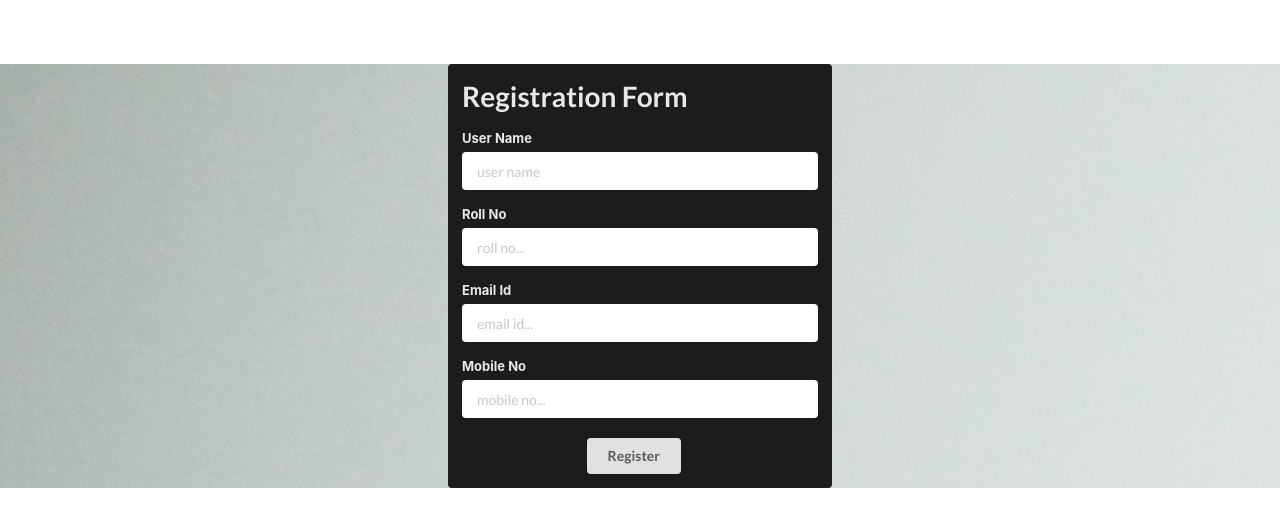
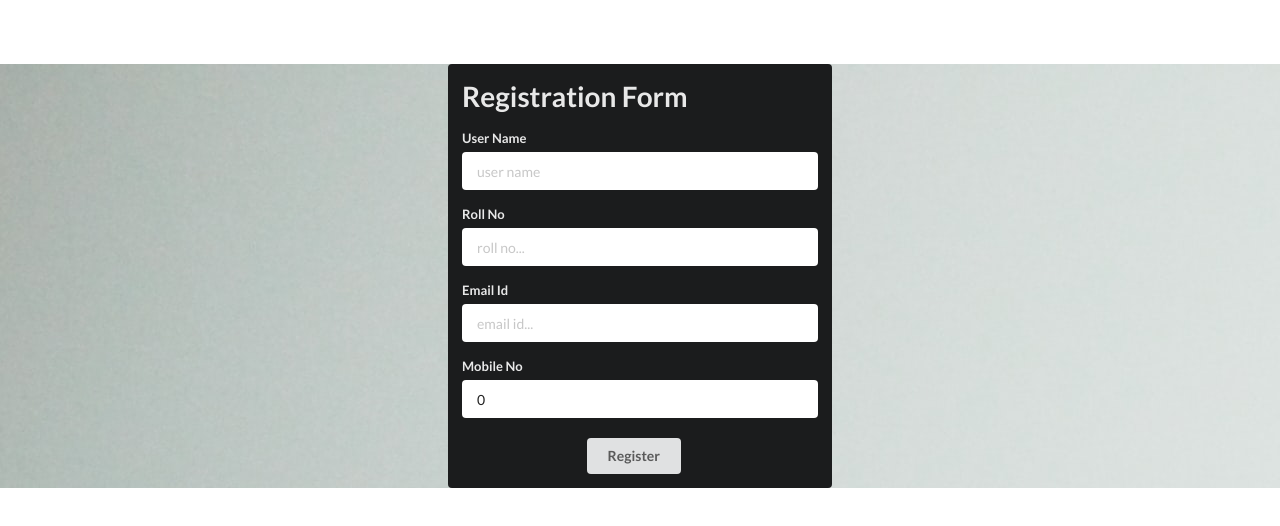
Before and after one commit to MALLIKAARJUNM/mock-project, a React (Create React App) app: page / in a window 1280 px wide. Shown: the top 526 px of the page. Built offline with nearby package versions, Linux system fonts and the light colour scheme.

Commit message:
(19-1)commit

```diff
--- a/src/App.js
+++ b/src/App.js
@@ -1,4 +1,3 @@
-import logo from './logo.svg';
 import React from 'react';
 import './App.css';
 import RegistrationForm from './component/RegistrationForm.js'
--- a/src/component/RegistrationForm.js
+++ b/src/component/RegistrationForm.js
@@ -1,49 +1,50 @@
 import React, { useState } from 'react';
 import studiesOne from '../images/studiesOne.jpg'
+import { useEffect } from 'react';
 
 const RegistrationForm = () => {
 
-    const [student,setStudent] = useState({})
+    const [student,setStudent] = useState({uName:'',rollNum:'',emailID:'',mobileNum:0})
     const [userName,setUserName] = useState("");
     const [rollNo,setRollNo] = useState("");
     const [emailId,setEmailId] = useState("");
     const [mobileNo,setMobileNO] = useState(0);
 
-    const register = () => {
+    useEffect(()=>{
         setStudent({
-        userName : this.userName,
-        rollNo : this.rollNo,
-        emailId : this.emailId,
-        mobileNo : this.mobileNo
-        })
+            uName:userName,
+            rollNum:rollNo,
+            emailID:emailId,
+            mobileNum:mobileNo
+        });
         console.log(student);
-    }
+    },[userName,rollNo,emailId,mobileNo])
 
     return(
-        <div class='image' style={{backgroundImage:`url(${studiesOne})`}}>
-        <div class="ui inverted segment" style={{marginLeft:'35%', marginRight:'35%', marginTop:'5%'}}>
+        <div className='image' style={{backgroundImage:`url(${studiesOne})`}}>
+        <div className="ui inverted segment" style={{marginLeft:'35%', marginRight:'35%', marginTop:'5%'}}>
             <h1>Registration Form</h1>
-            <form class="ui inverted form">
+            <form className="ui inverted form">
                 <div>
-                    <div class="field">
+                    <div className="field">
                         <label>User Name</label>
-                            <input type="text" placeholder="user name" onChange={e=>setUserName(e.target.value)}/>
+                            <input type="text" placeholder="user name" onChange={(event)=>setUserName(event.target.value)} value={userName}/>
                     </div>
-                    <div class="field">
+                    <div className="field">
                         <label>Roll No</label>
-                            <input type="text" placeholder="roll no..." onChange={e=>setRollNo(e.target.value)}/>
+                            <input type="text" placeholder="roll no..." onChange={event=>setRollNo(event.target.value)} value={rollNo}/>
                     </div>
-                    <div class="field">
+                    <div className="field">
                         <label>Email Id</label>
-                            <input type="text" placeholder="email id..." onChange={e=>setEmailId(e.target.value)}/>
+                            <input type="text" placeholder="email id..." onChange={event=>setEmailId(event.target.value)} value={emailId}/>
                     </div>
-                    <div class="field">
+                    <div className="field">
                         <label>Mobile No</label>
-                            <input type="number" placeholder="mobile no..." onChange={e=>setMobileNO(e.target.value)}/>
+                            <input type="number" placeholder="mobile no..." onChange={event=>setMobileNO(event.target.value)} value={mobileNo}/>
                     </div>
                 </div>
-                <div class="field"><br/>
-                <button class="ui button" type="submit" style={{marginLeft:'35%', marginRight:'35%'}}>Register</button>
+                <div className="field"><br/>
+                <button className="ui button" type="submit" style={{marginLeft:'35%', marginRight:'35%'}}>Register</button>
                 </div>
             </form>
         </div>
--- a/src/index.js
+++ b/src/index.js
@@ -1,6 +1,5 @@
 import React from 'react';
 import ReactDOM from 'react-dom/client';
-import './index.css';
 import App from './App';
 import reportWebVitals from './reportWebVitals';
 
```
Also changed, not shown: src/css/RegistrationForm.css (renamed from src/css/RegistrationFormCSS.css).
